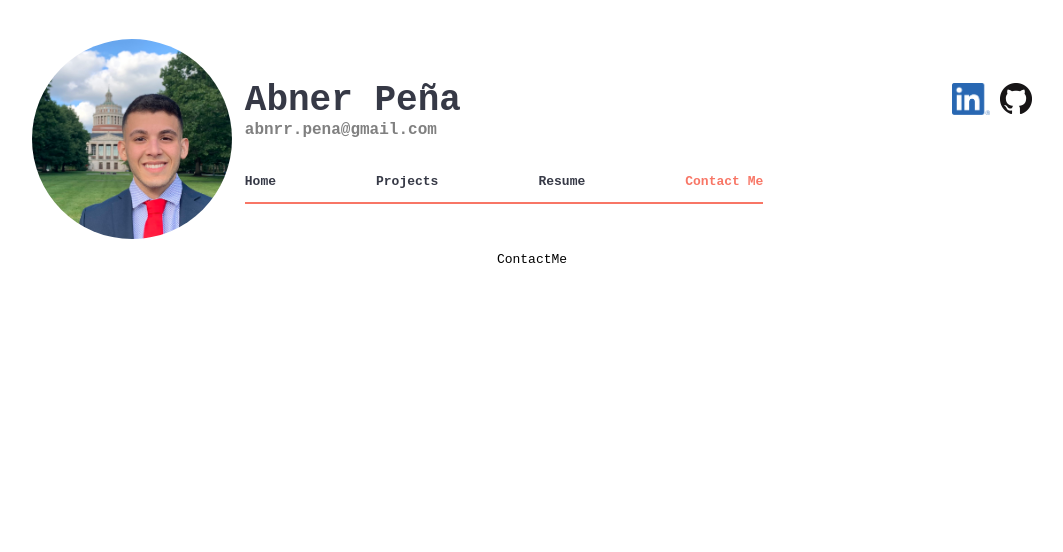
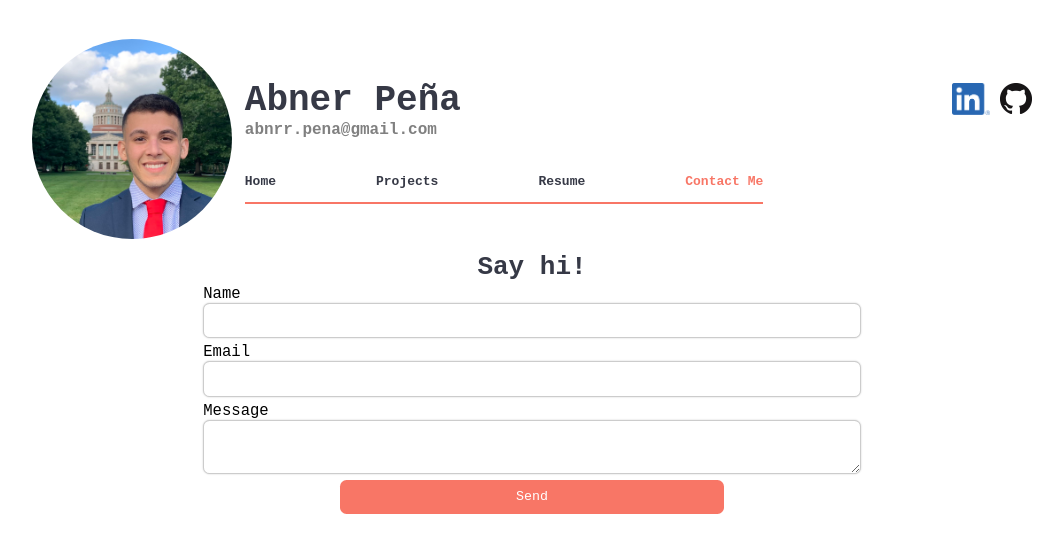
Before and after one commit to AbnerP/portfolio, a React (Create React App) app in the folder portfolio_fe/: page /contactMe in a window 1280 px wide. Shown: the top 552 px of the page, without its empty margins (108-1171 px from the left). Built offline with nearby package versions, Linux system fonts and the light colour scheme.

Commit message:
contact me Works

```diff
--- a/portfolio_fe/package.json
+++ b/portfolio_fe/package.json
@@ -3,9 +3,15 @@
   "version": "0.1.0",
   "private": true,
   "dependencies": {
+    "@material-ui/core": "^4.12.3",
+    "@material-ui/icons": "^4.11.2",
+    "@mui/material": "^5.2.8",
     "@testing-library/jest-dom": "^5.16.1",
     "@testing-library/react": "^12.1.2",
     "@testing-library/user-event": "^13.5.0",
+    "axios": "^0.24.0",
+    "emailjs-com": "^3.2.0",
+    "formik": "^2.2.9",
     "react": "^17.0.2",
     "react-dom": "^17.0.2",
     "react-router-dom": "^6.2.1",
--- a/portfolio_fe/src/components/ContactMe/ContactMe.css
+++ b/portfolio_fe/src/components/ContactMe/ContactMe.css
@@ -0,0 +1,56 @@
+.contactMe__form{
+    width: 50vw;
+    display: flex;
+    flex-direction: column;
+    align-items: center;
+}
+
+.contactMe_Greeting{
+    text-align: center;
+}
+
+.contactMe__nameEmailContainer{
+    width: 100%;
+    display: flex;
+    justify-content: space-between;
+
+}
+
+.contactMe__formGroup{
+    margin: .2rem;
+}
+
+.contactMe__input--name{
+    width: 20%;
+}
+
+label{
+    font-size:1.2rem;
+    color: var(--accent--color);
+}
+
+.contactMe__input{
+    box-shadow: 0px 0px 2px 0 rgba(0, 0, 0, .2);
+    width:50vw;
+    font-size: 1.2rem;
+    padding: .5em;
+    color: var(--text-color);
+    outline: none;
+    border: 1px solid rgba(0, 0, 0, 0.2);
+    border-radius: .5rem;
+}
+
+.contactMe__input:focus{
+    background-color: rgba(0, 0, 0, 0.01);
+    border: 1px solid var(--accent-color);
+    transition: .5s ease;
+}
+
+.contactMe_submitBTN{
+    width: 30vw;
+    padding: .7rem 0;
+    border: none;
+    color: white;
+    border-radius: .5rem;
+    background-color: var(--accent-color);
+}
--- a/portfolio_fe/src/components/ContactMe/ContactMe.js
+++ b/portfolio_fe/src/components/ContactMe/ContactMe.js
@@ -1,11 +1,63 @@
-import React from 'react'
+import emailjs from "emailjs-com";
+import React, { useState } from "react";
+import "./ContactMe.css";
 
 function ContactMe() {
+  const [name, setName] = useState("");
+  const [email, setEmail] = useState("");
+  const [message, setMessage] = useState("");
+  const sendEmail = (e) => {
+    e.preventDefault();
+    emailjs
+      .sendForm(
+        "service_bkmdm7f",
+        "template_7v261ol",
+        e.target,
+        "user_8xZpmuiB4SUXtsvmtYq2y"
+      )
+      .then((res) => console.log(res))
+      .catch((e) => console.log(e));
+  };
+
   return (
-    <div>
-      ContactMe
+    <div className="contactMe">
+
+      <h1 className="contactMe_Greeting">Say hi!</h1>
+      <form className="contactMe__form" onSubmit={sendEmail}>
+        <div className="contactMe__formGroup">
+          <label htmlFor="name">Name</label>
+          <input className="contactMe__input"
+            type="text"
+            id="name"
+            name="name"
+            value={name}
+            onChange={(e) => setName(e.target.value)}
+          />
+        </div>
+        <div className="contactMe__formGroup">
+          <label htmlFor="email">Email</label>
+          <input className="contactMe__input"
+            type="text"
+            name="email"
+            id="email"
+            value={email}
+            onChange={(e) => setEmail(e.target.value)}
+          />
+        </div>
+        <div className="contactMe__formGroup">
+          <label htmlFor="message">Message</label>
+          <textarea className="contactMe__input"
+            type="text"
+            id="message"
+            name="message"
+            value={message}
+            onChange={(e) => setMessage(e.target.value)}
+          />
+        </div>
+        <button className="contactMe_submitBTN" type="submit">Send</button>
+      </form>
     </div>
-  )
+  );
 }
 
-export default ContactMe
+export default ContactMe;
```
Also changed, not shown: 1 other file (tests, documents, lock files or other folders).
